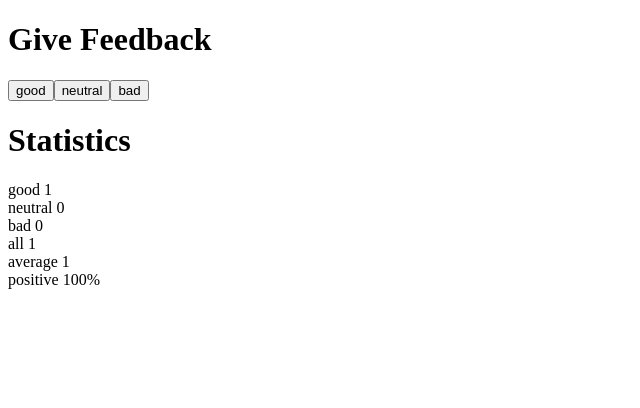
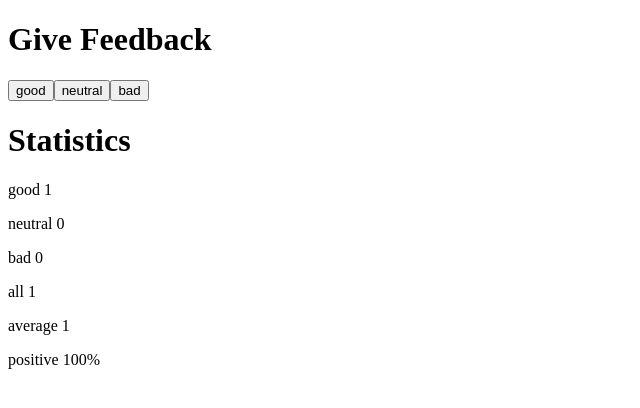
Before and after one commit to Mathieu-Furlan/FullStackOpen, a React (Vite) app in the folder part1/Unicafe/: page / in a window 1280 px wide. Both pictures are taken after a click on the button "good". Shown: the top 408 px of the page, without its empty margins (0-640 px from the left). Built offline with nearby package versions, Linux system fonts and the light colour scheme.

Commit message:
Exercise 1.9

```diff
--- a/part1/Unicafe/src/App.jsx
+++ b/part1/Unicafe/src/App.jsx
@@ -1,9 +1,21 @@
 import { useState } from 'react'
 
-const Statistics = (props) => {
+const Statistics = ({bien, neutre, mauvais, clicked, clicks}) => {
+  if(clicked > 0){
+    return (
+      <div>
+        <p>{clicks[0]}{bien}</p>
+        <p>{clicks[1]}{neutre}</p>
+        <p>{clicks[2]}{mauvais}</p>
+        <p>{clicks[3]}{clicked}</p>
+        <p>{clicks[4]}{bien - mauvais / clicked}</p>
+        <p>{clicks[5]}{((bien / clicked) * 100) + "%"}</p>
+      </div>
+    )
+  }
   return (
     <div>
-      {props.text}{props.stat}
+      No feedback given
     </div>
   )
 }
@@ -12,6 +24,14 @@ const App = () => {
   const [good, setGood] = useState(0)
   const [neutral, setNeutral] = useState(0)
   const [bad, setBad] = useState(0)
+  const clicks = [
+    'good ',
+    'neutral ',
+    'bad ',
+    'all ',
+    'average ',
+    'positive '
+  ]
 
   return (
     <div>
@@ -32,12 +52,7 @@ const App = () => {
         bad
       </button>
       <h1>Statistics</h1>
-      <Statistics text='good ' stat={good} />
-      <Statistics text='neutral ' stat={neutral} />
-      <Statistics text='bad ' stat={bad} />
-      <Statistics text='all ' stat={good + neutral + bad} />
-      <Statistics text='average ' stat={(good - bad) / (good + neutral + bad)} />
-      <Statistics text='positive ' stat={((good / (good + neutral + bad)) * 100)+ "%"} />
+      <Statistics bien={good} neutre={neutral} mauvais={bad} clicked={good + neutral + bad} clicks={clicks} />
     </div>
   )
 }
```
